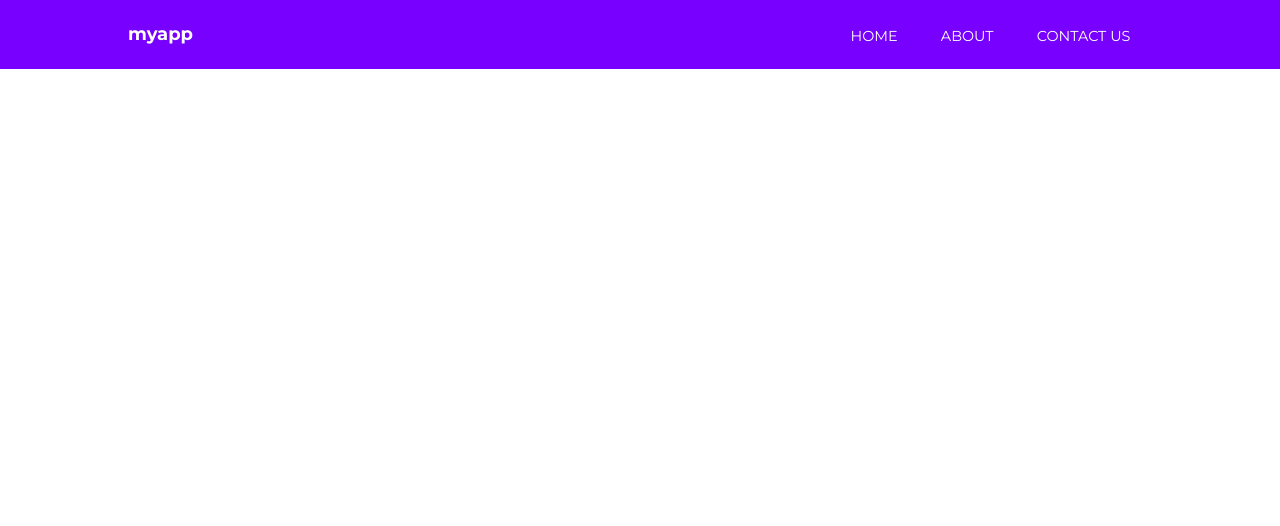
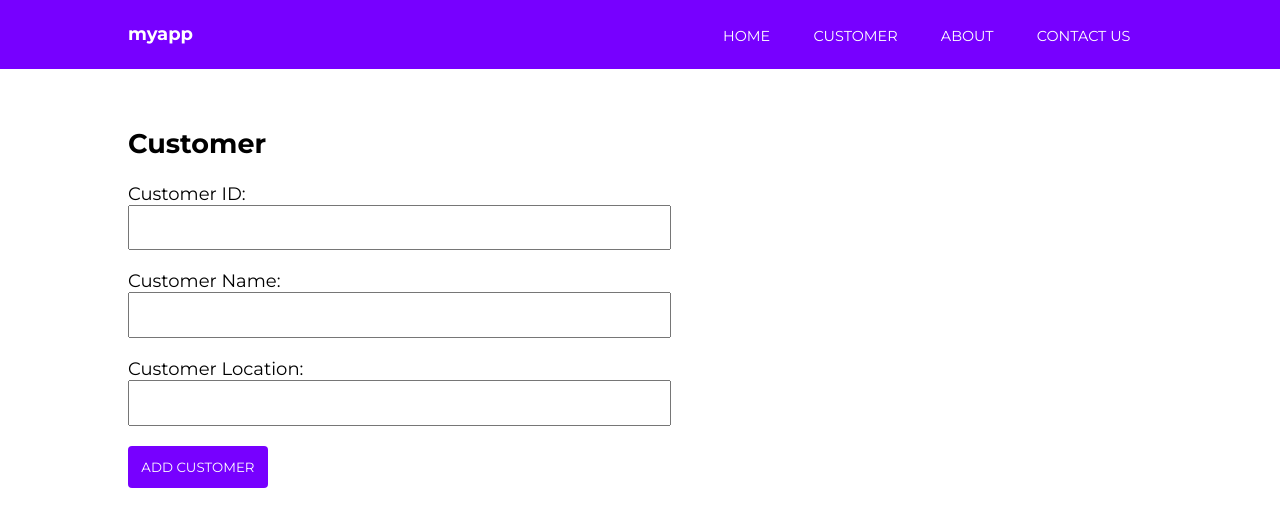
Before and after one commit to baltazarben/sampleNG7, an Angular app: page /customer in a window 1280 px wide. Before the commit this address led to /. Shown: the top 526 px of the page. Built offline with nearby package versions, Linux system fonts and the light colour scheme.

Commit message:
added customer

```diff
--- a/src/app/app-routing.module.ts
+++ b/src/app/app-routing.module.ts
@@ -3,9 +3,11 @@ import { Routes, RouterModule } from '@angular/router';
 import { HomeComponent } from './home/home.component';
 import { AboutComponent } from './about/about.component';
 import { ContactComponent } from './contact/contact.component';
+import { CustomerComponent } from './customer/customer.component';
 
 const routes: Routes = [
   { path: '', component: HomeComponent },
+  { path: 'customer', component: CustomerComponent },
   { path: 'about', component: AboutComponent },
   { path: 'contact', component: ContactComponent },
 ];
--- a/src/app/app.module.ts
+++ b/src/app/app.module.ts
@@ -9,6 +9,7 @@ import { NavComponent } from './nav/nav.component';
 import { AboutComponent } from './about/about.component';
 import { ContactComponent } from './contact/contact.component';
 import { HomeComponent } from './home/home.component';
+import { CustomerComponent } from './customer/customer.component';
 
 @NgModule({
   declarations: [
@@ -16,7 +17,8 @@ import { HomeComponent } from './home/home.component';
     NavComponent,
     AboutComponent,
     ContactComponent,
-    HomeComponent
+    HomeComponent,
+    CustomerComponent
   ],
   imports: [
     BrowserModule,
--- /dev/null
+++ b/src/app/customer/customer.component.html
@@ -0,0 +1,44 @@
+<h1>Customer</h1>
+
+<form [formGroup]="customerForm" (ngSubmit)="onSubmit()">
+
+  <h5 *ngIf="success">Your form is valid! {{ postObject}}</h5>
+
+   <label>
+    Customer ID:
+    <input type="text" formControlName="customer_id">
+    <div *ngIf="submitted && customerForm.controls.customer_id.errors" class="error">
+      <div *ngIf="customerForm.controls.customer_id.errors.required">ID is required, bro.</div>
+    </div>
+  </label>
+
+  <label>
+    Customer Name:
+    <input type="text" formControlName="customer_name">
+    <div *ngIf="submitted && customerForm.controls.customer_name.errors" class="error">
+      <div *ngIf="customerForm.controls.customer_name.errors.required">Name is required, bro.</div>
+    </div>
+  </label>
+
+  <label>
+    Customer Location:
+    <input type="text" formControlName="customer_loc">
+    <div *ngIf="submitted && customerForm.controls.customer_loc.errors" class="error">
+      <div *ngIf="customerForm.controls.customer_loc.errors.required">Location is required, bro.</div>
+    </div>
+  </label>
+
+  <input type="submit" value="Add Customer" class="cta">
+
+</form>
+
+<div *ngIf="submitted" class="results">
+  <strong>ID:</strong>
+  <span>{{ customerForm.controls.customer_id.value }}</span>
+
+    <strong>Name:</strong>
+  <span>{{ customerForm.controls.customer_name.value }}</span>
+
+  <strong>Location:</strong>
+  <span>{{ customerForm.controls.customer_loc.value }}</span>
+</div>
--- /dev/null
+++ b/src/app/customer/customer.component.scss
@@ -0,0 +1,43 @@
+label {
+    display: block;
+
+    input, textarea {
+        display: block;
+        width: 50%;
+        margin-bottom: 20px;
+        padding: 1em;
+    }
+
+    .error {
+        margin-top: -20px;
+        background: yellow;
+        padding: .5em;
+        display: inline-block;
+        font-size: .9em;
+        margin-bottom: 20px;
+    }
+}
+
+.cta {
+    background: #7700FF;
+    border: none;
+    color: white;
+
+    text-transform: uppercase;
+    border-radius: 4px;
+    padding: 1em;
+    cursor: pointer;
+    font-family: 'Montserrat';
+}
+
+.results {
+    margin-top: 50px;
+
+    strong {
+        display: block;
+    }
+    span {
+        margin-bottom: 20px;
+        display: block;
+    }
+}
--- /dev/null
+++ b/src/app/customer/customer.component.ts
@@ -0,0 +1,52 @@
+import { Component, OnInit } from '@angular/core';
+import { FormBuilder, FormGroup, Validators } from '@angular/forms';
+import { DataService } from '../data.service';
+
+@Component({
+  selector: 'app-customer',
+  templateUrl: './customer.component.html',
+  styleUrls: ['./customer.component.scss']
+})
+export class CustomerComponent implements OnInit {
+
+  customerForm: FormGroup;
+  submitted = false;
+  success = false;
+  customer: Object;
+  postObject: string = '';
+
+  constructor(private formBuilder: FormBuilder, private data: DataService) {
+    this.customerForm = this.formBuilder.group({
+      customer_id: ['', Validators.required],
+      customer_name: ['', Validators.required],
+	  customer_loc: ['', Validators.required]
+    })
+  }
+
+  onSubmit() {
+    this.submitted = true;
+
+    if (this.customerForm.invalid) {
+      return;
+    }
+
+	/** create customer object */
+    var cust_id = this.customerForm.value.customer_id;
+	var cust_name = this.customerForm.value.customer_name;
+	var cust_loc = this.customerForm.value.customer_loc;
+	this.postObject = '{"topic": "arn:aws:sns:us-west-2:473950938629:angular7Customer", ' +
+	'"subject": "Add customer from angular 7", ' +
+    '"message": "{\"customer_id\": \"' + cust_id + '\", \"customer_name\": \"' + cust_name + '\", \"customer_location\": \"' + cust_loc + '\"}"}';
+
+	this.data.addCustomerSNS(this.postObject).subscribe(
+       success => alert("Done"),
+       error => alert(error)
+     );
+
+    this.success = true;
+  }
+
+  ngOnInit() {
+  }
+
+}
--- a/src/app/data.service.ts
+++ b/src/app/data.service.ts
@@ -1,5 +1,5 @@
 import { Injectable } from '@angular/core';
-import { HttpClient } from '@angular/common/http';
+import { HttpClient, HttpHeaders } from '@angular/common/http';
 
 @Injectable({
   providedIn: 'root'
@@ -8,7 +8,17 @@ export class DataService {
 
   constructor(private http: HttpClient) { }
 
-  getUsers() {
+   getUsers() {
     return this.http.get('https://reqres.in/api/users')
   }
+
+  addCustomerSNS(postObject) {
+
+	  return this.http.post('https://pnm4eje0ti.execute-api.us-west-2.amazonaws.com/test/customertopic', postObject,{headers: {'Content-Type': 'application/json', 'Access-Control-Allow-Origin': '*' }});
+
+	  /**
+	  return this.http.post('https://pnm4eje0ti.execute-api.us-west-2.amazonaws.com/test/customertopic', postObject,{headers: new HttpHeaders({'Content-Type': 'application/json', 'Access-Control-Allow-Origin':'*'})});
+	  */
+	}
+
 }
--- a/src/app/nav/nav.component.html
+++ b/src/app/nav/nav.component.html
@@ -4,6 +4,7 @@
     <nav>
       <ul>
         <li><a routerLink="/">Home</a></li>
+		<li><a routerLink="/customer">Customer</a></li>
         <li><a routerLink="/about">About</a></li>
         <li><a routerLink="/contact">Contact us</a></li>
       </ul>
```
Also changed, not shown: 1 other file (tests, documents, lock files or other folders).
